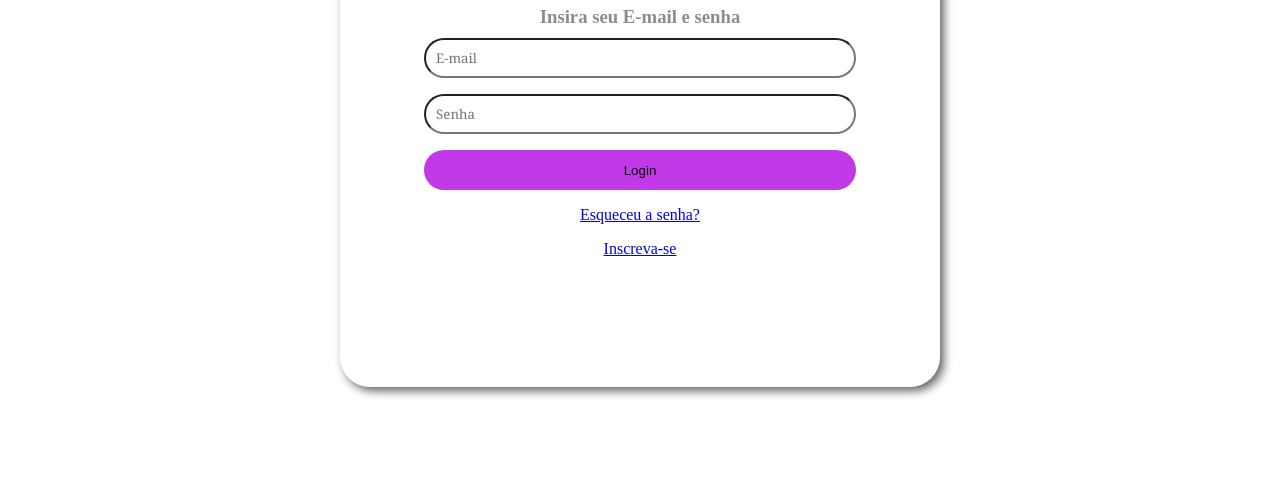
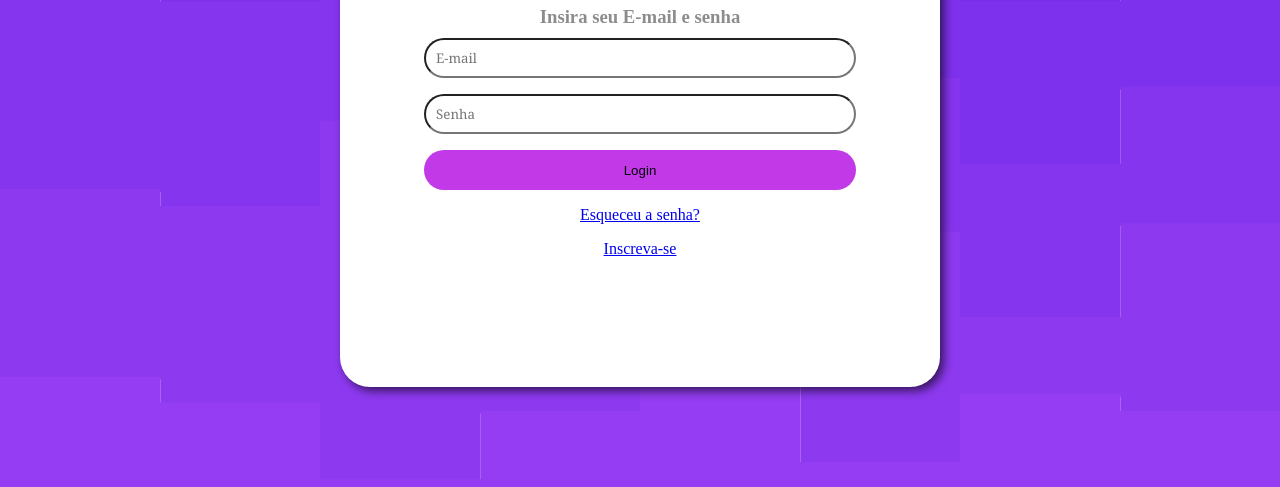
Before and after one commit to josantanareal/html-css, a plain HTML site: page pratica/index.html in a window 1280 px wide. Shown: the part 313-800 px from the top of the page. Drawn offline with Linux system fonts and the light colour scheme.

Commit message:
Update style.css

```diff
--- a/pratica/style/style.css
+++ b/pratica/style/style.css
@@ -23,7 +23,7 @@ body {
     place-items: center;
     margin: 0;
     padding: 0px 100px;
-    background-image: url("background.svg");
+    background-image: url("/background.svg");
     background-repeat: no-repeat;
     background-size: cover;
 }
```
